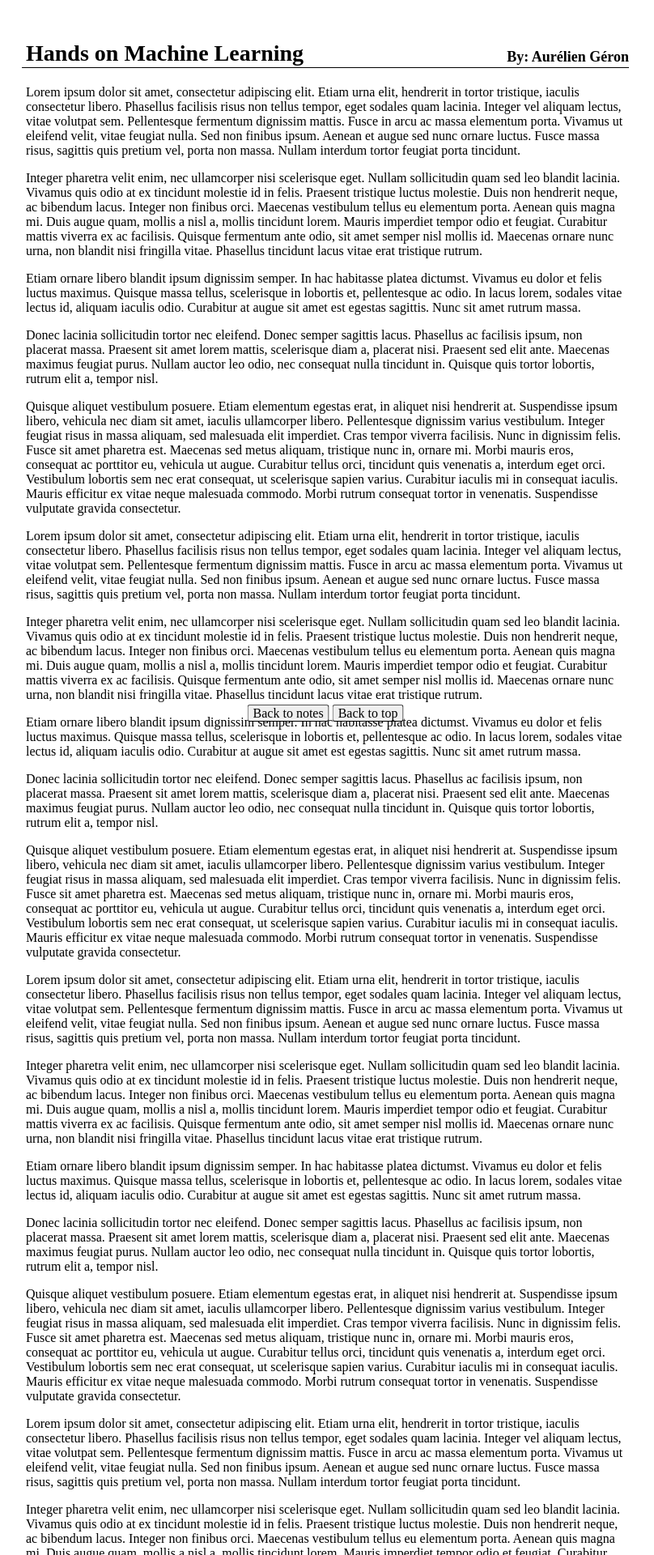
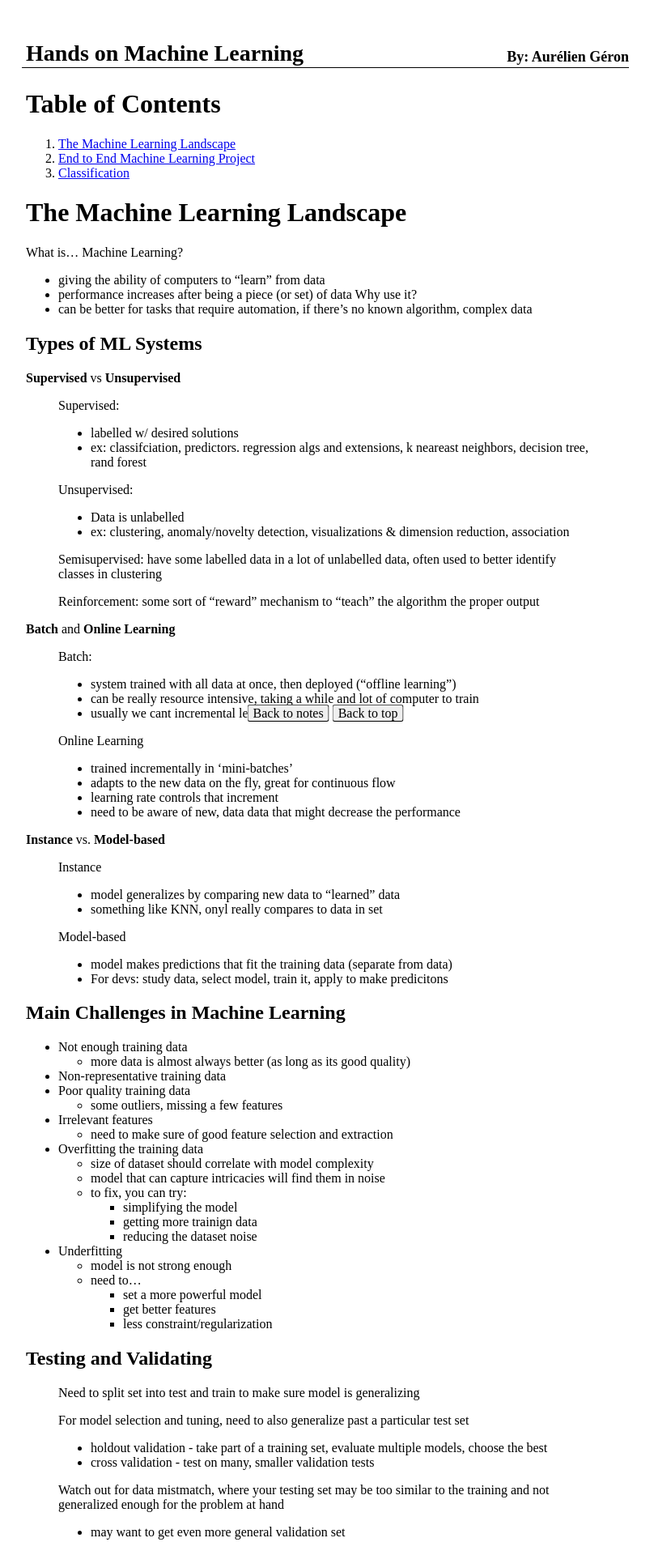
Before and after one commit to gjburke/gjburke.github.io, a Jekyll site: the page built from notes/HoML.markdown, in a window 1280 px wide. Shown: the top 1920 px of the page at 81% size, without its empty margins (238-1046 px from the left). Built offline with Jekyll 4.4.1, drawn with Linux system fonts in a browser that asks for light colours; some of the changed text lies outside the part shown.

Commit message:
Added Hands on Machine Learning Notes Ch 1-3 Notes (#1)
* Added new notes, making sure everything works with more than one

* Another notes file, started HoML, some styling setup

* Up through Chapter 2 written

* Added Chapter 3 - Classification

---------

Co-authored-by: gjburke2 <gjburke2@illinois.edu>

```diff
--- a/_data/current_notes.yaml
+++ b/_data/current_notes.yaml
@@ -1,3 +1,6 @@
 - title: Hands on Machine Learning
   author: Aurélien Géron
   link: /notes/HoML.html
+- title: The Pragmatic Programmer
+  author: David Thomas and Andrew Hunt
+  link: /notes/TPP.html
--- a/_data/notes.yaml
+++ b/_data/notes.yaml
@@ -1,3 +1,6 @@
 - title: Hands on Machine Learning
   author: Aurélien Géron
   link: /notes/HoML.html
+- title: The Pragmatic Programmer
+  author: David Thomas and Andrew Hunt
+  link: /notes/TPP.html
--- a/_sass/note.scss
+++ b/_sass/note.scss
@@ -57,3 +57,9 @@ header > h2 {
     bottom: 10px;
     transform: translate(-50%);
 }
+
+/* Markdown Styling */
+
+img {
+    height: 200px;
+}
--- a/notes/HoML.markdown
+++ b/notes/HoML.markdown
@@ -5,52 +5,228 @@ note_title: Hands on Machine Learning
 author: Aurélien Géron
 ---
 
-Lorem ipsum dolor sit amet, consectetur adipiscing elit. Etiam urna elit, hendrerit in tortor tristique, iaculis consectetur libero. Phasellus facilisis risus non tellus tempor, eget sodales quam lacinia. Integer vel aliquam lectus, vitae volutpat sem. Pellentesque fermentum dignissim mattis. Fusce in arcu ac massa elementum porta. Vivamus ut eleifend velit, vitae feugiat nulla. Sed non finibus ipsum. Aenean et augue sed nunc ornare luctus. Fusce massa risus, sagittis quis pretium vel, porta non massa. Nullam interdum tortor feugiat porta tincidunt.
+# Table of Contents
 
-Integer pharetra velit enim, nec ullamcorper nisi scelerisque eget. Nullam sollicitudin quam sed leo blandit lacinia. Vivamus quis odio at ex tincidunt molestie id in felis. Praesent tristique luctus molestie. Duis non hendrerit neque, ac bibendum lacus. Integer non finibus orci. Maecenas vestibulum tellus eu elementum porta. Aenean quis magna mi. Duis augue quam, mollis a nisl a, mollis tincidunt lorem. Mauris imperdiet tempor odio et feugiat. Curabitur mattis viverra ex ac facilisis. Quisque fermentum ante odio, sit amet semper nisl mollis id. Maecenas ornare nunc urna, non blandit nisi fringilla vitae. Phasellus tincidunt lacus vitae erat tristique rutrum.
+1. [The Machine Learning Landscape](#the-machine-learning-landscape)
+2. [End to End Machine Learning Project](#end-to-end-machine-learning-project)
+3. [Classification](#classification)
 
-Etiam ornare libero blandit ipsum dignissim semper. In hac habitasse platea dictumst. Vivamus eu dolor et felis luctus maximus. Quisque massa tellus, scelerisque in lobortis et, pellentesque ac odio. In lacus lorem, sodales vitae lectus id, aliquam iaculis odio. Curabitur at augue sit amet est egestas sagittis. Nunc sit amet rutrum massa.
+# The Machine Learning Landscape
 
-Donec lacinia sollicitudin tortor nec eleifend. Donec semper sagittis lacus. Phasellus ac facilisis ipsum, non placerat massa. Praesent sit amet lorem mattis, scelerisque diam a, placerat nisi. Praesent sed elit ante. Maecenas maximus feugiat purus. Nullam auctor leo odio, nec consequat nulla tincidunt in. Quisque quis tortor lobortis, rutrum elit a, tempor nisl.
+What is... Machine Learning?
+- giving the ability of computers to "learn" from data
+- performance increases after being a piece (or set) of data
+Why use it?
+- can be better for tasks that require automation, if there's no known algorithm, complex data
 
-Quisque aliquet vestibulum posuere. Etiam elementum egestas erat, in aliquet nisi hendrerit at. Suspendisse ipsum libero, vehicula nec diam sit amet, iaculis ullamcorper libero. Pellentesque dignissim varius vestibulum. Integer feugiat risus in massa aliquam, sed malesuada elit imperdiet. Cras tempor viverra facilisis. Nunc in dignissim felis. Fusce sit amet pharetra est. Maecenas sed metus aliquam, tristique nunc in, ornare mi. Morbi mauris eros, consequat ac porttitor eu, vehicula ut augue. Curabitur tellus orci, tincidunt quis venenatis a, interdum eget orci. Vestibulum lobortis sem nec erat consequat, ut scelerisque sapien varius. Curabitur iaculis mi in consequat iaculis. Mauris efficitur ex vitae neque malesuada commodo. Morbi rutrum consequat tortor in venenatis. Suspendisse vulputate gravida consectetur.
+## Types of ML Systems
 
-Lorem ipsum dolor sit amet, consectetur adipiscing elit. Etiam urna elit, hendrerit in tortor tristique, iaculis consectetur libero. Phasellus facilisis risus non tellus tempor, eget sodales quam lacinia. Integer vel aliquam lectus, vitae volutpat sem. Pellentesque fermentum dignissim mattis. Fusce in arcu ac massa elementum porta. Vivamus ut eleifend velit, vitae feugiat nulla. Sed non finibus ipsum. Aenean et augue sed nunc ornare luctus. Fusce massa risus, sagittis quis pretium vel, porta non massa. Nullam interdum tortor feugiat porta tincidunt.
+**Supervised** vs **Unsupervised**
 
-Integer pharetra velit enim, nec ullamcorper nisi scelerisque eget. Nullam sollicitudin quam sed leo blandit lacinia. Vivamus quis odio at ex tincidunt molestie id in felis. Praesent tristique luctus molestie. Duis non hendrerit neque, ac bibendum lacus. Integer non finibus orci. Maecenas vestibulum tellus eu elementum porta. Aenean quis magna mi. Duis augue quam, mollis a nisl a, mollis tincidunt lorem. Mauris imperdiet tempor odio et feugiat. Curabitur mattis viverra ex ac facilisis. Quisque fermentum ante odio, sit amet semper nisl mollis id. Maecenas ornare nunc urna, non blandit nisi fringilla vitae. Phasellus tincidunt lacus vitae erat tristique rutrum.
+>Supervised:
+>- labelled w/ desired solutions
+>- ex: classifciation, predictors. regression algs and extensions, k neareast neighbors, decision tree, rand forest
 
-Etiam ornare libero blandit ipsum dignissim semper. In hac habitasse platea dictumst. Vivamus eu dolor et felis luctus maximus. Quisque massa tellus, scelerisque in lobortis et, pellentesque ac odio. In lacus lorem, sodales vitae lectus id, aliquam iaculis odio. Curabitur at augue sit amet est egestas sagittis. Nunc sit amet rutrum massa.
+>Unsupervised:
+>- Data is unlabelled
+>- ex: clustering, anomaly/novelty detection, visualizations & dimension reduction, association
 
-Donec lacinia sollicitudin tortor nec eleifend. Donec semper sagittis lacus. Phasellus ac facilisis ipsum, non placerat massa. Praesent sit amet lorem mattis, scelerisque diam a, placerat nisi. Praesent sed elit ante. Maecenas maximus feugiat purus. Nullam auctor leo odio, nec consequat nulla tincidunt in. Quisque quis tortor lobortis, rutrum elit a, tempor nisl.
+>Semisupervised: have some labelled data in a lot of unlabelled data, often used to better identify classes in clustering
 
-Quisque aliquet vestibulum posuere. Etiam elementum egestas erat, in aliquet nisi hendrerit at. Suspendisse ipsum libero, vehicula nec diam sit amet, iaculis ullamcorper libero. Pellentesque dignissim varius vestibulum. Integer feugiat risus in massa aliquam, sed malesuada elit imperdiet. Cras tempor viverra facilisis. Nunc in dignissim felis. Fusce sit amet pharetra est. Maecenas sed metus aliquam, tristique nunc in, ornare mi. Morbi mauris eros, consequat ac porttitor eu, vehicula ut augue. Curabitur tellus orci, tincidunt quis venenatis a, interdum eget orci. Vestibulum lobortis sem nec erat consequat, ut scelerisque sapien varius. Curabitur iaculis mi in consequat iaculis. Mauris efficitur ex vitae neque malesuada commodo. Morbi rutrum consequat tortor in venenatis. Suspendisse vulputate gravida consectetur.
+>Reinforcement: some sort of "reward" mechanism to "teach" the algorithm the proper output
 
-Lorem ipsum dolor sit amet, consectetur adipiscing elit. Etiam urna elit, hendrerit in tortor tristique, iaculis consectetur libero. Phasellus facilisis risus non tellus tempor, eget sodales quam lacinia. Integer vel aliquam lectus, vitae volutpat sem. Pellentesque fermentum dignissim mattis. Fusce in arcu ac massa elementum porta. Vivamus ut eleifend velit, vitae feugiat nulla. Sed non finibus ipsum. Aenean et augue sed nunc ornare luctus. Fusce massa risus, sagittis quis pretium vel, porta non massa. Nullam interdum tortor feugiat porta tincidunt.
+**Batch** and **Online Learning**
 
-Integer pharetra velit enim, nec ullamcorper nisi scelerisque eget. Nullam sollicitudin quam sed leo blandit lacinia. Vivamus quis odio at ex tincidunt molestie id in felis. Praesent tristique luctus molestie. Duis non hendrerit neque, ac bibendum lacus. Integer non finibus orci. Maecenas vestibulum tellus eu elementum porta. Aenean quis magna mi. Duis augue quam, mollis a nisl a, mollis tincidunt lorem. Mauris imperdiet tempor odio et feugiat. Curabitur mattis viverra ex ac facilisis. Quisque fermentum ante odio, sit amet semper nisl mollis id. Maecenas ornare nunc urna, non blandit nisi fringilla vitae. Phasellus tincidunt lacus vitae erat tristique rutrum.
+>Batch:
+>- system trained with all data at once, then deployed ("offline learning")
+>- can be really resource intensive, taking a while and lot of computer to train
+>- usually we cant incremental learning
 
-Etiam ornare libero blandit ipsum dignissim semper. In hac habitasse platea dictumst. Vivamus eu dolor et felis luctus maximus. Quisque massa tellus, scelerisque in lobortis et, pellentesque ac odio. In lacus lorem, sodales vitae lectus id, aliquam iaculis odio. Curabitur at augue sit amet est egestas sagittis. Nunc sit amet rutrum massa.
+>Online Learning
+>- trained incrementally in 'mini-batches'
+>- adapts to the new data on the fly, great for continuous flow
+>- learning rate controls that increment
+>- need to be aware of new, data data that might decrease the performance
 
-Donec lacinia sollicitudin tortor nec eleifend. Donec semper sagittis lacus. Phasellus ac facilisis ipsum, non placerat massa. Praesent sit amet lorem mattis, scelerisque diam a, placerat nisi. Praesent sed elit ante. Maecenas maximus feugiat purus. Nullam auctor leo odio, nec consequat nulla tincidunt in. Quisque quis tortor lobortis, rutrum elit a, tempor nisl.
+**Instance** vs. **Model-based**
 
-Quisque aliquet vestibulum posuere. Etiam elementum egestas erat, in aliquet nisi hendrerit at. Suspendisse ipsum libero, vehicula nec diam sit amet, iaculis ullamcorper libero. Pellentesque dignissim varius vestibulum. Integer feugiat risus in massa aliquam, sed malesuada elit imperdiet. Cras tempor viverra facilisis. Nunc in dignissim felis. Fusce sit amet pharetra est. Maecenas sed metus aliquam, tristique nunc in, ornare mi. Morbi mauris eros, consequat ac porttitor eu, vehicula ut augue. Curabitur tellus orci, tincidunt quis venenatis a, interdum eget orci. Vestibulum lobortis sem nec erat consequat, ut scelerisque sapien varius. Curabitur iaculis mi in consequat iaculis. Mauris efficitur ex vitae neque malesuada commodo. Morbi rutrum consequat tortor in venenatis. Suspendisse vulputate gravida consectetur.
+>Instance
+>- model generalizes by comparing new data to "learned" data
+>- something like KNN, onyl really compares to data in set
 
-Lorem ipsum dolor sit amet, consectetur adipiscing elit. Etiam urna elit, hendrerit in tortor tristique, iaculis consectetur libero. Phasellus facilisis risus non tellus tempor, eget sodales quam lacinia. Integer vel aliquam lectus, vitae volutpat sem. Pellentesque fermentum dignissim mattis. Fusce in arcu ac massa elementum porta. Vivamus ut eleifend velit, vitae feugiat nulla. Sed non finibus ipsum. Aenean et augue sed nunc ornare luctus. Fusce massa risus, sagittis quis pretium vel, porta non massa. Nullam interdum tortor feugiat porta tincidunt.
+>Model-based
+>- model makes predictions that fit the training data (separate from data)
+>- For devs: study data, select model, train it, apply to make predicitons
 
-Integer pharetra velit enim, nec ullamcorper nisi scelerisque eget. Nullam sollicitudin quam sed leo blandit lacinia. Vivamus quis odio at ex tincidunt molestie id in felis. Praesent tristique luctus molestie. Duis non hendrerit neque, ac bibendum lacus. Integer non finibus orci. Maecenas vestibulum tellus eu elementum porta. Aenean quis magna mi. Duis augue quam, mollis a nisl a, mollis tincidunt lorem. Mauris imperdiet tempor odio et feugiat. Curabitur mattis viverra ex ac facilisis. Quisque fermentum ante odio, sit amet semper nisl mollis id. Maecenas ornare nunc urna, non blandit nisi fringilla vitae. Phasellus tincidunt lacus vitae erat tristique rutrum.
+## Main Challenges in Machine Learning
 
-Etiam ornare libero blandit ipsum dignissim semper. In hac habitasse platea dictumst. Vivamus eu dolor et felis luctus maximus. Quisque massa tellus, scelerisque in lobortis et, pellentesque ac odio. In lacus lorem, sodales vitae lectus id, aliquam iaculis odio. Curabitur at augue sit amet est egestas sagittis. Nunc sit amet rutrum massa.
+- Not enough training data
+  - more data is almost always better (as long as its good quality)
+- Non-representative training data
+- Poor quality training data
+  - some outliers, missing a few features
+- Irrelevant features
+  - need to make sure of good feature selection and extraction
+- Overfitting the training data
+  - size of dataset should correlate with model complexity
+  - model that can capture intricacies will find them in noise
+  - to fix, you can try:
+    - simplifying the model
+    - getting more trainign data
+    - reducing the dataset noise
+- Underfitting
+  - model is not strong enough
+  - need to...
+    - set a more powerful model
+    - get better features
+    - less constraint/regularization
 
-Donec lacinia sollicitudin tortor nec eleifend. Donec semper sagittis lacus. Phasellus ac facilisis ipsum, non placerat massa. Praesent sit amet lorem mattis, scelerisque diam a, placerat nisi. Praesent sed elit ante. Maecenas maximus feugiat purus. Nullam auctor leo odio, nec consequat nulla tincidunt in. Quisque quis tortor lobortis, rutrum elit a, tempor nisl.
+## Testing and Validating
 
-Quisque aliquet vestibulum posuere. Etiam elementum egestas erat, in aliquet nisi hendrerit at. Suspendisse ipsum libero, vehicula nec diam sit amet, iaculis ullamcorper libero. Pellentesque dignissim varius vestibulum. Integer feugiat risus in massa aliquam, sed malesuada elit imperdiet. Cras tempor viverra facilisis. Nunc in dignissim felis. Fusce sit amet pharetra est. Maecenas sed metus aliquam, tristique nunc in, ornare mi. Morbi mauris eros, consequat ac porttitor eu, vehicula ut augue. Curabitur tellus orci, tincidunt quis venenatis a, interdum eget orci. Vestibulum lobortis sem nec erat consequat, ut scelerisque sapien varius. Curabitur iaculis mi in consequat iaculis. Mauris efficitur ex vitae neque malesuada commodo. Morbi rutrum consequat tortor in venenatis. Suspendisse vulputate gravida consectetur.
+>Need to split set into test and train to make sure model is generalizing
 
-Lorem ipsum dolor sit amet, consectetur adipiscing elit. Etiam urna elit, hendrerit in tortor tristique, iaculis consectetur libero. Phasellus facilisis risus non tellus tempor, eget sodales quam lacinia. Integer vel aliquam lectus, vitae volutpat sem. Pellentesque fermentum dignissim mattis. Fusce in arcu ac massa elementum porta. Vivamus ut eleifend velit, vitae feugiat nulla. Sed non finibus ipsum. Aenean et augue sed nunc ornare luctus. Fusce massa risus, sagittis quis pretium vel, porta non massa. Nullam interdum tortor feugiat porta tincidunt.
+>For model selection and tuning, need to also generalize past a particular test set
+>- holdout validation - take part of a training set, evaluate multiple models, choose the best
+>- cross validation - test on many, smaller validation tests
 
-Integer pharetra velit enim, nec ullamcorper nisi scelerisque eget. Nullam sollicitudin quam sed leo blandit lacinia. Vivamus quis odio at ex tincidunt molestie id in felis. Praesent tristique luctus molestie. Duis non hendrerit neque, ac bibendum lacus. Integer non finibus orci. Maecenas vestibulum tellus eu elementum porta. Aenean quis magna mi. Duis augue quam, mollis a nisl a, mollis tincidunt lorem. Mauris imperdiet tempor odio et feugiat. Curabitur mattis viverra ex ac facilisis. Quisque fermentum ante odio, sit amet semper nisl mollis id. Maecenas ornare nunc urna, non blandit nisi fringilla vitae. Phasellus tincidunt lacus vitae erat tristique rutrum.
+>Watch out for data mistmatch, where your testing set may be too similar to the training and not generalized enough for the problem at hand
+>- may want to get even more general validation set
 
-Etiam ornare libero blandit ipsum dignissim semper. In hac habitasse platea dictumst. Vivamus eu dolor et felis luctus maximus. Quisque massa tellus, scelerisque in lobortis et, pellentesque ac odio. In lacus lorem, sodales vitae lectus id, aliquam iaculis odio. Curabitur at augue sit amet est egestas sagittis. Nunc sit amet rutrum massa.
+# End to End Machine Learning Project
 
-Donec lacinia sollicitudin tortor nec eleifend. Donec semper sagittis lacus. Phasellus ac facilisis ipsum, non placerat massa. Praesent sit amet lorem mattis, scelerisque diam a, placerat nisi. Praesent sed elit ante. Maecenas maximus feugiat purus. Nullam auctor leo odio, nec consequat nulla tincidunt in. Quisque quis tortor lobortis, rutrum elit a, tempor nisl.
+Overall, looks like:
+1. [Look at the big picture](#looking-at-the-big-picture)
+2. [Get the data](#get-the-data)
+3. [Discover, visualize data to gain insights](#discover-and-visualize-data-to-gain-insights)
+4. [Prepare the data for ML algorithms](#prepare-the-data-for-ml-algorithms)
+5. [Select and train a model](#select-and-traing-a-model)
+6. [Fine tune it](#fine-tune-a-model)
+7. [Present your solution](#present-your-solution)
+8. [Launch, monitor, maintain the model](#launch-monitor-maintain)
 
-Quisque aliquet vestibulum posuere. Etiam elementum egestas erat, in aliquet nisi hendrerit at. Suspendisse ipsum libero, vehicula nec diam sit amet, iaculis ullamcorper libero. Pellentesque dignissim varius vestibulum. Integer feugiat risus in massa aliquam, sed malesuada elit imperdiet. Cras tempor viverra facilisis. Nunc in dignissim felis. Fusce sit amet pharetra est. Maecenas sed metus aliquam, tristique nunc in, ornare mi. Morbi mauris eros, consequat ac porttitor eu, vehicula ut augue. Curabitur tellus orci, tincidunt quis venenatis a, interdum eget orci. Vestibulum lobortis sem nec erat consequat, ut scelerisque sapien varius. Curabitur iaculis mi in consequat iaculis. Mauris efficitur ex vitae neque malesuada commodo. Morbi rutrum consequat tortor in venenatis. Suspendisse vulputate gravida consectetur.
+## Look at the big picture
+
+- Find exactly what the business objective is (determines how you frome the problem, algs, performance measure, etc)
+- How the model situated within pipelines
+
+>Steps:
+>- Frame the problem (unsupervised vs supervised, regression, classifcation, etc)
+>- Select performance measure (RSME, MAE, other error or success measures)
+>- Check your assumptions (about the business side, what data you'll have, what you actually need to do)
+
+## Get the data
+
+- create workspace, download data, look at data structure
+- then do some preliminary analysis/visualizations
+- create a test set (DONT LOOK!) with good random and representative sampling methods
+
+## Discover and visualize data to gain insights
+
+Don't include the test data!
+Visualize, play around with, analyze:
+- different features, distibutions
+- looking at feature correlations
+- attribute combinations
+
+## Prepare the data for ML algorithms
+
+Write functions for this! (can use scikit learn pipelining for this)
+
+Data cleaning
+- deal with missing features: get rid of datapoint, whole attribute, or set to some mean or specific value
+
+Handling text or categorical data
+- usually set to some numerical or vector representation
+- one Hot Encoding as a vector representation, but can be large if many options
+
+Feature scaling
+- need features to have similar range of values
+- min-max scaling (normalization): shifted and rescaled to one
+- standardization: subtract mean val, divide by standard deviation <- less affected by outliers
+
+Custom transformers, transformation pipelines
+- can use scikit-learn to automate certain dta transformations (data cleaning, handling non-numerics, feature scaling, etc)
+- use customeTransformer class for this
+- can put the custom transformer into transformtation pipelines to stack them, automate data cleaning
+
+## Select and traing a model
+
+Don't touch test set until confident with a model, but you may want to use a smaller training validation set, or do cross-validation.
+
+Train a variety of models, evaluate under/over fitting and such, go from there
+
+## Fine-tune a model
+
+- grid search, randomized search, others
+- meant to find the best hyperparameters
+- once you think you've found your best, evaluate the final model on the test set (usually will be worse than corss-val, especially if hypertuned a lot. BUT DON'T RETUNE)
+
+## Present your solution
+
+This is the business aspect of things, so remember that not everyone understand machine learning
+
+Should include things like:
+- Recommendations on implementation of your model
+- Good documentation for your model, reports, etc
+- Showing the clear impact of your model (layman should understand at least the important parts, may have different presentations for different knowledge bases)
+- Overall good communication (keep each audience in mind)
+
+As stressed in some of the bullets, keep your audience in mind. If you are presenting your solution to the finance department vs the models department, you may need to use different terminology and explain to different levels of knowledge about models. But your impact should be clear to everyone.
+
+## Launch, Monitor, Maintain
+
+This involves...
+- Plugging it into the pipeline
+- Tests for the model's performance (trying to stop rot)
+- Some sort of human evaluation and checking for the model's inputs and output within the pipeline
+- Evualtion of the new input data to the model (prevent bad data)
+- Retrain models on a regular basis (automate as much as possible)
+
+# Classification
+
+## Binary Classification
+
+Basically a yes or no question, is something or isn't, etc.
+
+### Performace Measures
+
+Confusion Matrix
+
+- tells you FP, FN, TP, TN of predictions
+- rows are the actual class, cols are the predictors
+
+>From this, you can determine:
+
+>- <u>precision</u> - accuracy of the positive predictions - TP / (TP+FP) or TP / Total Positive Predictions
+>- <u>recall/sensitivity</u> - ratio of positives detected by classifier - TP / (TP + FN) or TP / Total Actual Positives
+>- <u>F1 Score</u> - harmonic mean of precision and recall - 2 * (precision * recall )/(precision + recall)
+
+Precision/Recall Tradeoff
+
+- Increasing precision reduces recall, and vice versa
+- kind of looks like this:
+  - ![Threshold vs. PR values graph](\assets\images\for-notes\pr-threshold.png)
+- Or with a PR Curve, where we want to be close to the top right
+  - ![PR Curve](\assets\images\for-notes\pr-curve.png)
+
+The ROC Curve
+
+- Similar to the PR Curve, but plots true positive rate against the false positive rate
+- True positive = recall/sensitivity, false positive = 1 - TNR = specificity
+- ![ROC Curve](\assets\images\for-notes\roc-curve.png)
+  - want it to be as close to top left as possible
+
+When choosing, we prefer PR when positive class is rare or when you care more about false positive than false negatives, and ROC curve otherwise.
+
+## Multiclass Classification
+
+Some algorithms support this intrinsically, others don't
+
+With the ones that don't, use:
+- one vs. all: train classifier for each class, pick one with the highest chance of being that class
+- one v. one: train classifier for each pair of classes, compare and see most likely
+
+## Error Analysis
+
+- Use confusion matrix to gain insights
+- Modify dataset, model, training approach,etc. based on insights
```
Also changed, not shown: notes/TPP.markdown (added, +56 -0 lines), assets/images/for-notes/pr-curve.png (added), assets/images/for-notes/pr-threshold.png (added), assets/images/for-notes/roc-curve.png (added).
